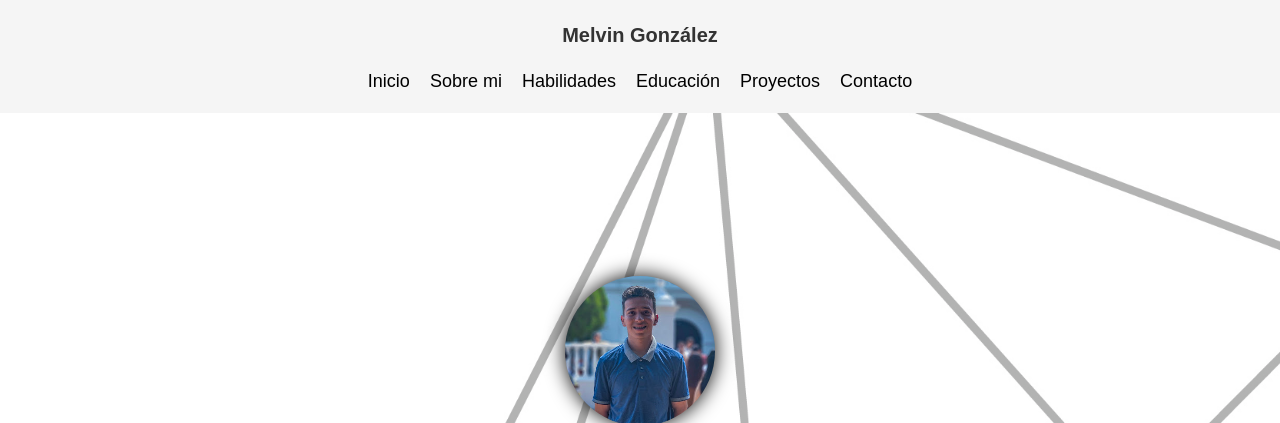
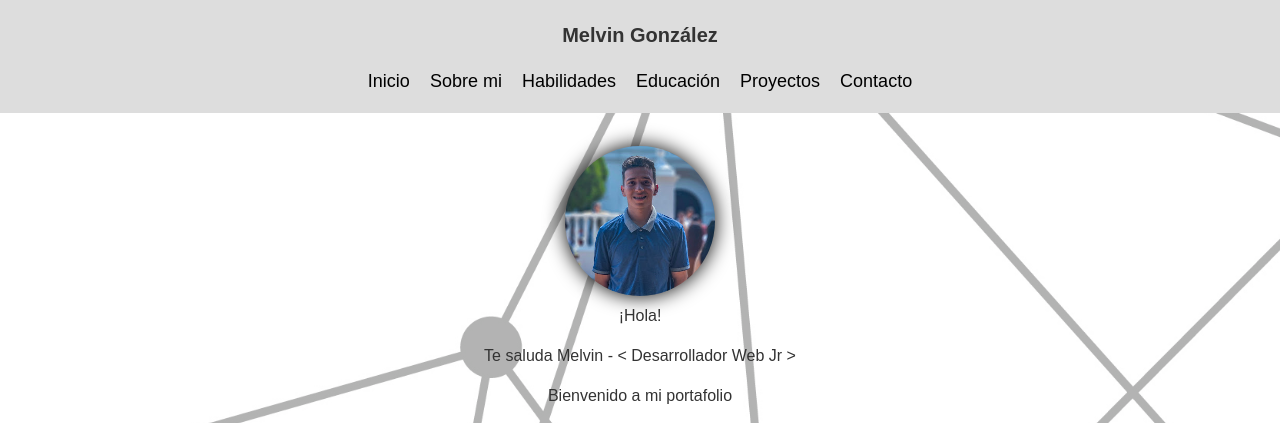
Before and after one commit to melagora/01-Portafolio, a plain HTML site: page index.html in a window 1280 px wide. Shown: the top 423 px of the page. Drawn offline with nearby package versions, Linux system fonts and the light colour scheme.

Commit message:
cambios del banes de presentation a header

```diff
--- a/asset/style.css
+++ b/asset/style.css
@@ -18,7 +18,6 @@ body {
   line-height: 1.5; /* Establece un interlineado */
   color: #333; /* Establece un color de texto base */
   background-color: #f5f5f5; /* Establece un color de fondo base */
-  padding-top: 20px;
 }
 
 .grid-container {
@@ -84,11 +83,20 @@ p {
 
 }
 
+.header{
+  background-image: url(/img/bannerHome.jpg);
+  background-size: 250%;
+  background-position: left;
+  height: 100vh;
+}
+
 .navigation {
+  padding-top: 20px;
   display: flex;
   flex-direction: column; /* Cambia la dirección a columna para apilar los elementos */
   align-items: center; /* Centra los elementos horizontalmente */
   justify-content: center; /* Centra los elementos verticalmente */
+  background-color: #dddddd;
 }
 
 .name p {
@@ -107,14 +115,11 @@ p {
 }
 
 .presentation{
-  background-image: url(/img/bannerHome.jpg);
-  background-size: 250%;
-  background-position: left;
   display: flex; /* Convertimos .presentation en un contenedor flex */
   flex-direction: column;
   justify-content: center; /* Centramos los elementos horizontalmente */
   align-items: center; /* Centramos los elementos verticalmente*/
-  height: 100vh;
+  height: 540px;
   line-height: 40px; /* Ajusta el valor según tu necesidad */
 }
 
```
